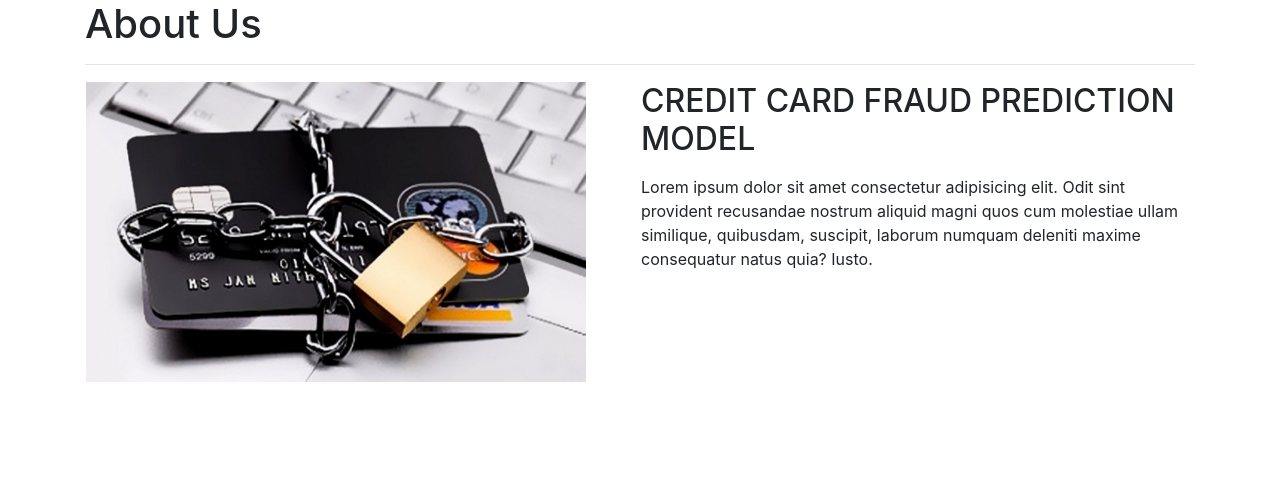
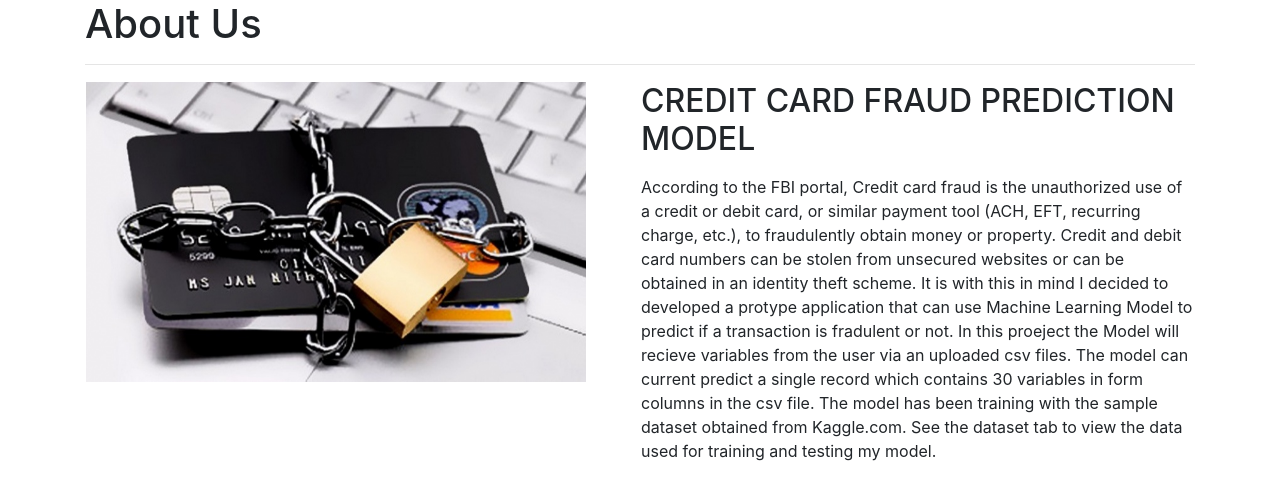
Before and after one commit to OlaoyeJohn/myflaskapp, a Flask app: page /about in a window 1280 px wide. Shown: the part 56-556 px from the top of the page. Run offline with Flask 2, Linux system fonts and the light colour scheme; parts of the project's set-up code (start-up, migrations or seed data) failed here and were passed over; some libraries are stand-ins or nearby versions.

Commit message:
Update about.html

```diff
--- a/templates/about.html
+++ b/templates/about.html
@@ -18,8 +18,12 @@
         </td>
         <td style=  "width: 50%";>
             <h2>CREDIT CARD FRAUD PREDICTION MODEL</h2>
-            <p><p>Lorem ipsum dolor sit amet consectetur adipisicing elit. Odit sint provident recusandae nostrum aliquid magni quos
-                cum molestiae ullam similique, quibusdam, suscipit, laborum numquam deleniti maxime consequatur natus quia? Iusto.
+            <p><p>According to the FBI portal, Credit card fraud is the unauthorized use of a credit or debit card, or similar payment tool (ACH, EFT, recurring charge, etc.),
+            to fraudulently obtain money or property. Credit and debit card numbers can be stolen from unsecured websites or can be obtained in an identity theft scheme. It is with this
+            in mind I decided to developed a protype application that can use Machine Learning Model to predict if a transaction is fradulent or not.
+            In this proeject the Model will recieve variables from the user via an uploaded csv files. The model can current predict a single record which contains 30 variables in form columns in the
+            csv file. The model has been training with the sample dataset obtained from Kaggle.com. See the dataset tab to view the data used for training and testing my model.
+
             </p>
         </td>
     </tr>
```
